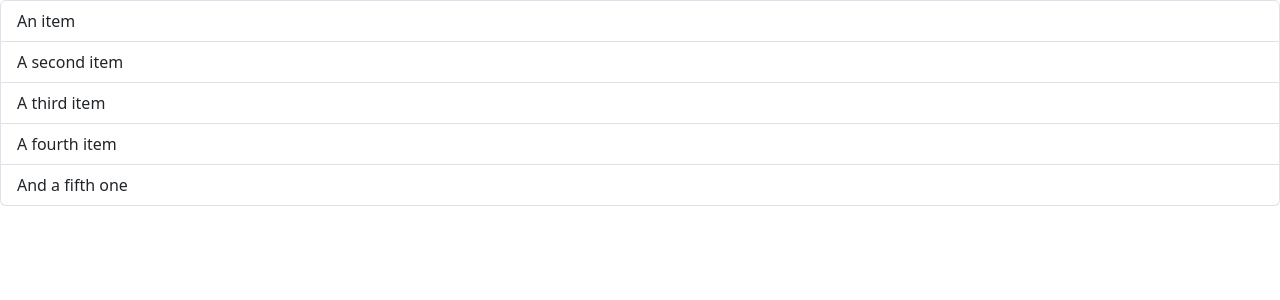
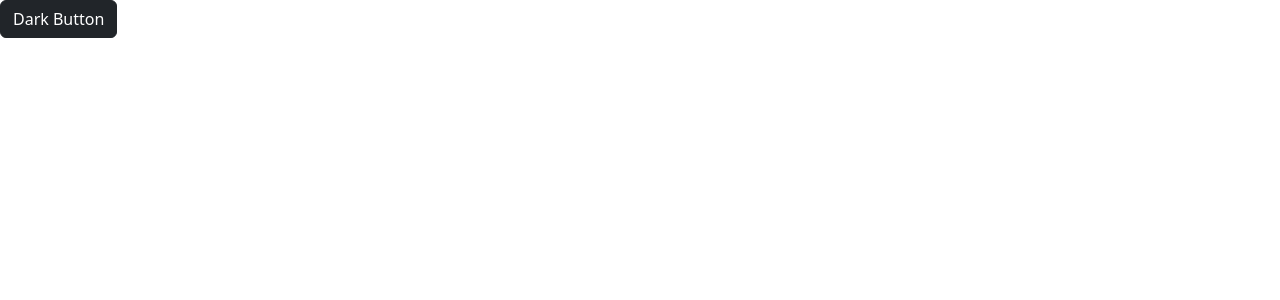
Before and after one commit to mo-katbeh/react-app, a React (Vite) app: page / in a window 1280 px wide. Shown: the top 300 px of the page. Built offline with nearby package versions, Linux system fonts and the light colour scheme.

Commit message:
building component

```diff
--- a/src/App.tsx
+++ b/src/App.tsx
@@ -1,7 +1,59 @@
+import { useState } from "react";
+import Alert from "./components/Alert";
+import Button from "./components/Button";
 import ListGroup from "./components/ListGroup";
 
-function App(){
-  return <div><ListGroup /></div>;
+function App() {
+  const items = ["Paris", "London", "Makeh", "Iraq"];
+  function handleSelectItem(item: string): void {
+    console.log(item);
+  }
+  return (
+    <div>
+      <ListGroup
+        items={items}
+        heading={"Cities"}
+        onSelectItem={handleSelectItem}
+      />{" "}
+    </div>
+  );
+}
+function App1() {
+  return (
+    <div>
+      <Alert>
+        <strong>You're too late</strong> you will missed out your bus!
+      </Alert>
+    </div>
+  );
 }
 
-export default App;
+function App2() {
+  return (
+    <div>
+      <Button color="dark">
+        {" "}
+        Dark <span>Button</span>{" "}
+      </Button>
+    </div>
+  );
+}
+
+function App3() {
+  const [alertVisible, setAlertVisibility] = useState(false);
+  return (
+    <div>
+      {alertVisible && (
+        <Alert onClose={() => setAlertVisibility(false)}>
+          <strong>You're too late</strong> you will missed out your bus!
+        </Alert>
+      )}
+      <Button color="dark" onClick={() => setAlertVisibility(true)}>
+        {" "}
+        Dark <span>Button</span>{" "}
+      </Button>
+    </div>
+  );
+}
+
+export default App3;
--- /dev/null
+++ b/src/components/Alert.tsx
@@ -0,0 +1,26 @@
+import { ReactNode } from "react";
+
+interface Props {
+  children: ReactNode;
+  onClose: () => void;
+}
+const Alert = ({ children, onClose }: Props) => {
+  return (
+    <div
+      className="alert alert-warning alert-dismissible fade show"
+      role="alert"
+    >
+      {" "}
+      {children}{" "}
+      <button
+        type="button"
+        className="btn-close"
+        onClick={onClose}
+        data-bs-dismiss="alert"
+        aria-label="Close"
+      ></button>
+    </div>
+  );
+};
+
+export default Alert;
--- /dev/null
+++ b/src/components/Button.tsx
@@ -0,0 +1,25 @@
+import { ReactNode } from "react";
+// import Alert from "./Alert";
+
+interface Props {
+  children: ReactNode;
+  color?: "primary" | "dark" | "secondary" | "light";
+  onClick?: () => void;
+}
+
+// const handleClick = () => {
+//   <Alert>
+//     <strong>You're too late</strong> you will missed out your bus!
+//   </Alert>;
+// };
+
+const Button = ({ children, color, onClick }: Props) => {
+  return (
+    <button type="button" className={"btn btn-" + color} onClick={onClick}>
+      {" "}
+      {children}{" "}
+    </button>
+  );
+};
+
+export default Button;
--- a/src/components/ListGroup.tsx
+++ b/src/components/ListGroup.tsx
@@ -1,12 +1,43 @@
-function ListGroup() {
+// import { MouseEvent } from "react";
+import { useState } from "react";
+
+interface Props {
+  items: string[];
+  heading: string;
+  onSelectItem: (item: string) => void;
+}
+
+function ListGroup({ items, heading, onSelectItem }: Props) {
+  // items = [];
+
+  // Event handler
+  // const handleClick = (event: MouseEvent) => console.log(event);
+  const [selectedIndex, setSelectedIndex] = useState(-1);
   return (
-    <ul className="list-group">
-      <li className="list-group-item">An item</li>
-      <li className="list-group-item">A second item</li>
-      <li className="list-group-item">A third item</li>
-      <li className="list-group-item">A fourth item</li>
-      <li className="list-group-item">And a fifth one</li>
-    </ul>
+    <>
+      <h1>{heading}</h1>
+      {/* conditional rendering */}
+      {items.length === 0 && <p> No items found! </p>}
+      <ul className="list-group">
+        {items.map((item, index) => (
+          <li
+            className={
+              selectedIndex === index
+                ? "list-group-item active"
+                : "list-group-item"
+            }
+            key={item}
+            // onClick={handleClick}
+            onClick={() => {
+              setSelectedIndex(index);
+              onSelectItem(item);
+            }}
+          >
+            {item}
+          </li>
+        ))}
+      </ul>
+    </>
   );
 }
 
--- a/tsconfig.app.json
+++ b/tsconfig.app.json
@@ -10,7 +10,7 @@
     /* Bundler mode */
     "moduleResolution": "bundler",
     "allowImportingTsExtensions": true,
-    "verbatimModuleSyntax": true,
+    "verbatimModuleSyntax": false,
     "moduleDetection": "force",
     "noEmit": true,
     "jsx": "react-jsx",
```
